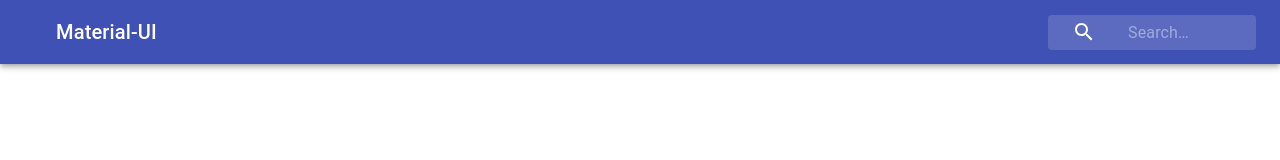
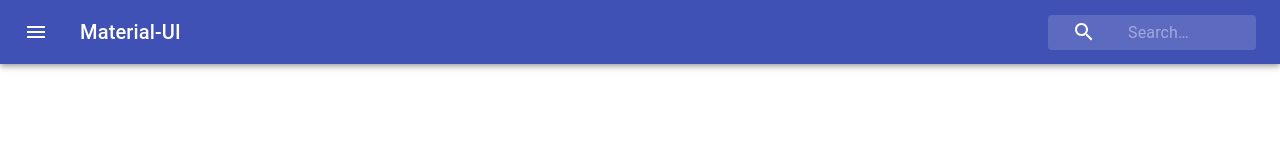
Before and after one commit to ASIF-Mahmud1/LearnNodeFundamentals, a React (Create React App) app in the folder my-app/: page / in a window 1280 px wide. Shown: the top 160 px of the page. Built offline with nearby package versions, Linux system fonts and the light colour scheme.

Commit message:
class component

```diff
--- a/my-app/src/Home/homePage.js
+++ b/my-app/src/Home/homePage.js
@@ -82,7 +82,7 @@ class  SearchAppBar extends React.Component {
       <AppBar position="static">
         <Toolbar>
           <IconButton className={classes.menuButton} color="inherit" aria-label="Open drawer">
-            {/* <MenuIcon /> */}
+            <MenuIcon />
           </IconButton>
           <Typography className={classes.title} variant="h6" color="inherit" noWrap>
             Material-UI
```
